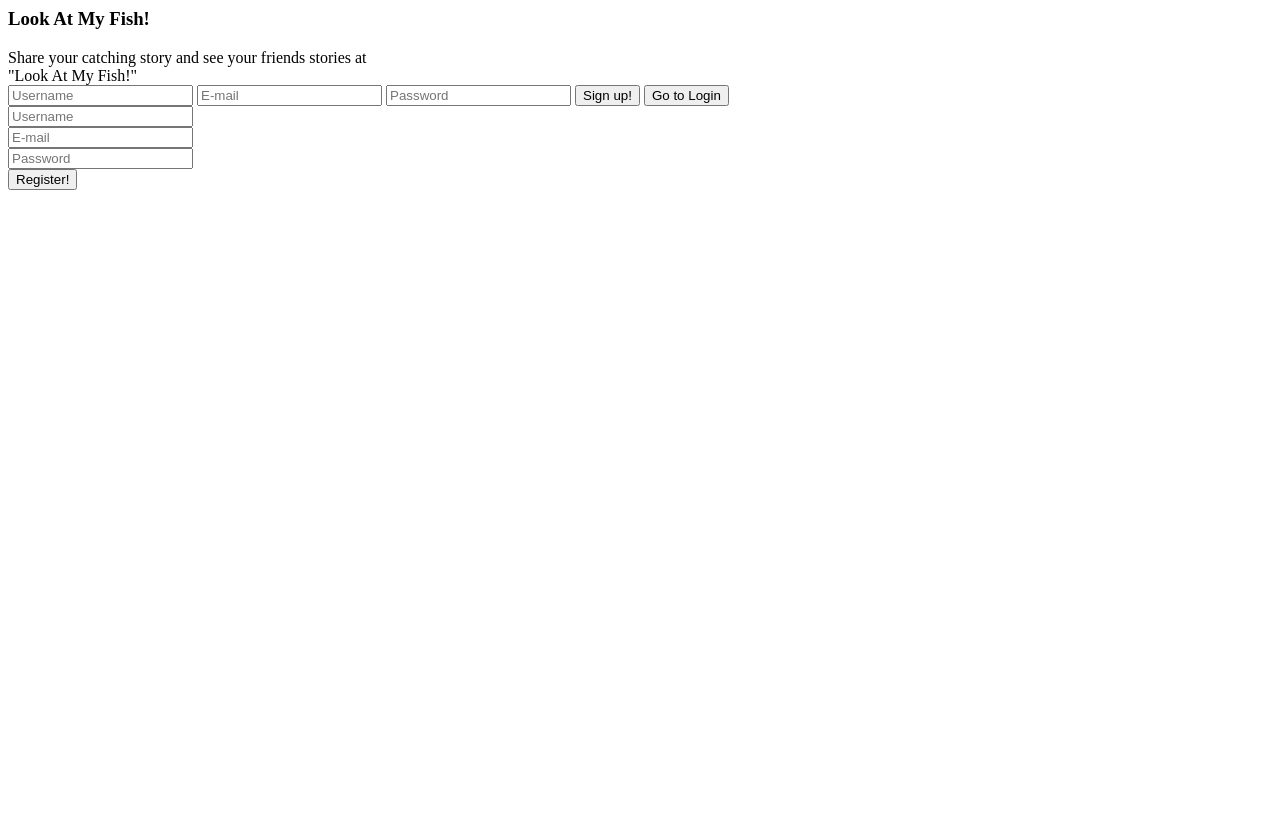
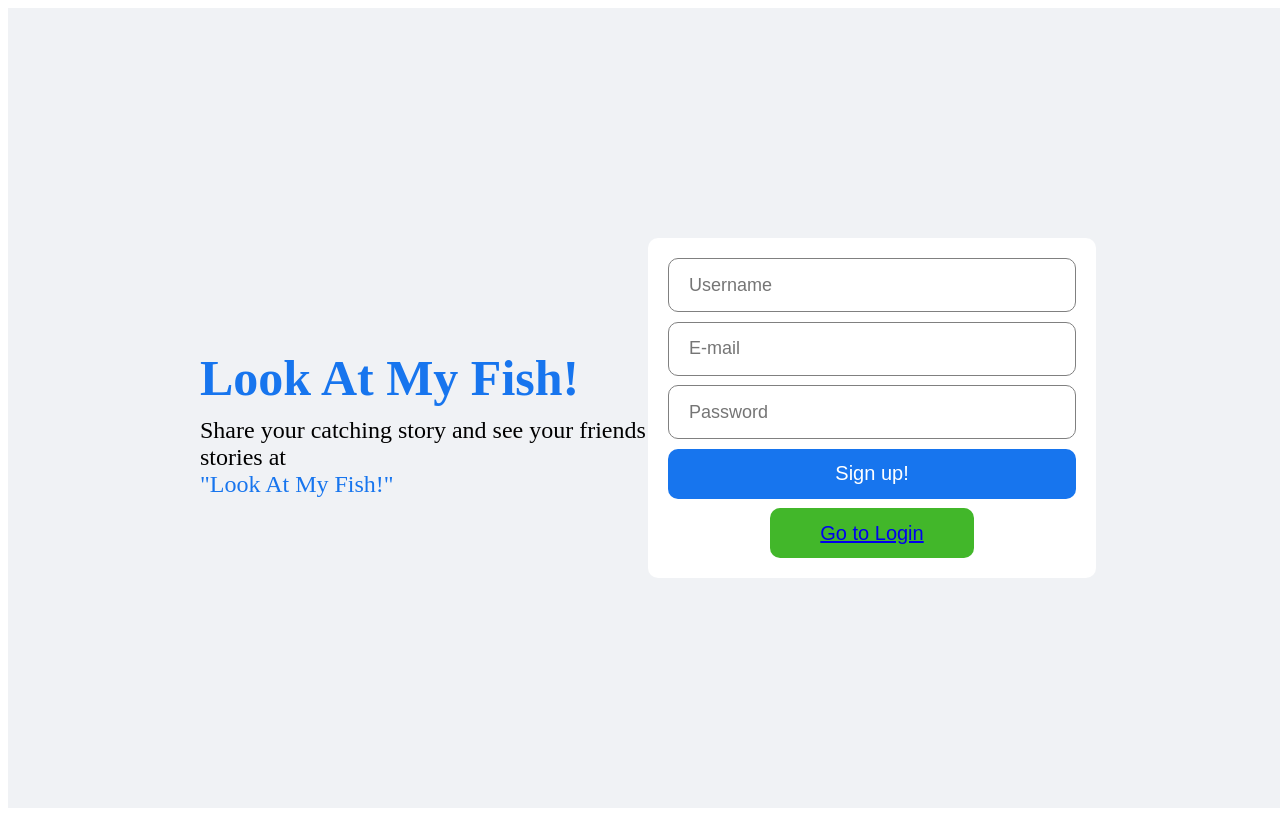
Before and after one commit to RasmusBerg155/LookAtMyFish, a website: page public/pages/register/register.html in a window 1280 px wide. Drawn offline with Linux system fonts and the light colour scheme; files that its build step writes are made by us from their sources.

Commit message:
login and register works

```diff
--- a/public/components/nav/nav.js
+++ b/public/components/nav/nav.js
@@ -1 +1,2 @@
 document.getElementById("logout-button").addEventListener("click", href="/api/users/logout")
+document.getElementById("login-button").addEventListener("click", login);
--- /dev/null
+++ b/public/pages/register/register.css
@@ -0,0 +1,88 @@
+.login{
+    width: 100vw;
+    height: 100vh;
+    background-color: #f0f2f5;
+    display: flex;
+    align-items: center;
+    justify-content: center;
+}
+
+.loginWrapper{
+    width: 70%;
+    height: 70%;
+    display: flex;
+}
+
+.loginLeft, .loginRight{
+    flex: 1;
+    display: flex;
+    flex-direction: column;
+    justify-content: center;
+}
+
+.loginLogo{
+    font-size: 50px;
+    font-weight: 800;
+    color: #1775ee;
+    margin-bottom: 10px;
+}
+
+.miniLogo{
+    font-weight: 300;
+    color: #1775ee;
+}
+.loginDesc{
+    font-size: 24px;
+    margin-bottom: 20px;
+}
+
+.loginBox{
+    height: 300px;
+    padding: 20px;
+    background-color: white;
+    border-radius: 10px;
+    display: flex;
+    flex-direction: column;
+    justify-content: space-between;
+}
+
+.loginInput{
+    height: 50px;
+    border-radius: 10px;
+    border: 1px solid grey;
+    font-size: 18px;
+    padding-left: 20px;
+}
+
+.loginInput:focus{
+    outline: none;
+}
+
+.loginButton{
+    height: 50px;
+    border-radius: 10px;
+    border: none;
+    background-color: #1775ee;
+    color: white;
+    font-size: 20px;
+    font-weight: 500;
+    cursor: pointer;
+}
+
+.loginForgot{
+    text-align: center;
+    color: #1775ee;
+}
+
+.loginRegisterButton{
+    width: 50%;
+    align-self: center;
+    height: 50px;
+    border-radius: 10px;
+    border: none;
+    background-color: #42b72a;
+    color: white;
+    font-size: 20px;
+    font-weight: 500;
+    cursor: pointer;
+}
--- a/public/pages/register/register.html
+++ b/public/pages/register/register.html
@@ -1,4 +1,14 @@
-<div class="register">
+<!DOCTYPE html>
+<html lang="en">
+<head>
+    <meta charset="UTF-8">
+    <meta http-equiv="X-UA-Compatible" content="IE=edge">
+    <meta name="viewport" content="width=device-width, initial-scale=1.0">
+    <link rel="stylesheet" href="../pages/login/login.css">
+    <title>Document</title>
+</head>
+<body>
+<div class="login">
     <div class="loginWrapper">
         <div class="loginLeft">
             <h3 class="loginLogo">Look At My Fish!</h3>
@@ -9,27 +19,16 @@
         </div>
         <div class="loginRight">
             <div class="loginBox">
-                <input class="registerInput" id="username" type="text" name="username" placeholder="Username" required>
-                <input class="registerInput" id="email" type="email" name="email" placeholder="E-mail" required>
-                <input class="registerInput" id="password" type="password" name="password" placeholder="Password" required>
+                <input class="loginInput" id="username" type="text" name="username" placeholder="Username" required>
+                <input class="loginInput" id="email" type="email" name="email" placeholder="E-mail" required>
+                <input class="loginInput" id="password" type="password" name="password" placeholder="Password" required>
                 <button class="loginButton" id="register-user">Sign up!</button>
-                <button class="loginRegisterButton">Go to Login</button>
+                <button class="loginRegisterButton"><a href="/">Go to Login</a></button>
             </div>
         </div>
     </div>
 </div>
+</body>
+</html>
 
-    <input id="username" type="text" name="username" placeholder="Username" required>
-    <br>
-
-    <input id="email" type="email" name="email" placeholder="E-mail" required>
-    <br>
-
-    <input id="password" type="password" name="password" placeholder="Password" required>
-    <br>
-
-    <button id="register-user">Register!</button>
-
-
-
-    <script src="./pages/register/register.js"></script>
+<script src="./pages/register/register.js"></script>
--- a/routers/auth.js
+++ b/routers/auth.js
@@ -50,9 +50,4 @@ router.post("/login", async (req, res) => {
     }
 });
 
-router.get("/logout", (req, res) => {
-    req.session.destroy();
-    res.redirect("/login");
-})
-
 module.exports = router;
```
Also changed, not shown: public/components/nav/nav.html (+1 -0 lines), public/pages/login/login.html (+1 -1 lines), routers/pages.js (+7 -2 lines).
